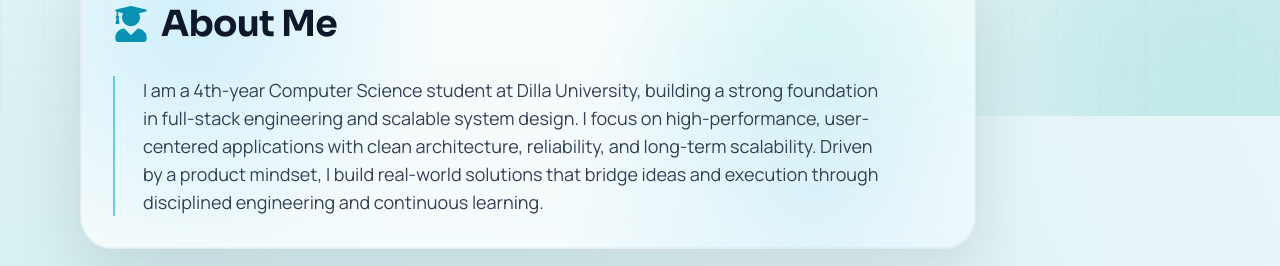
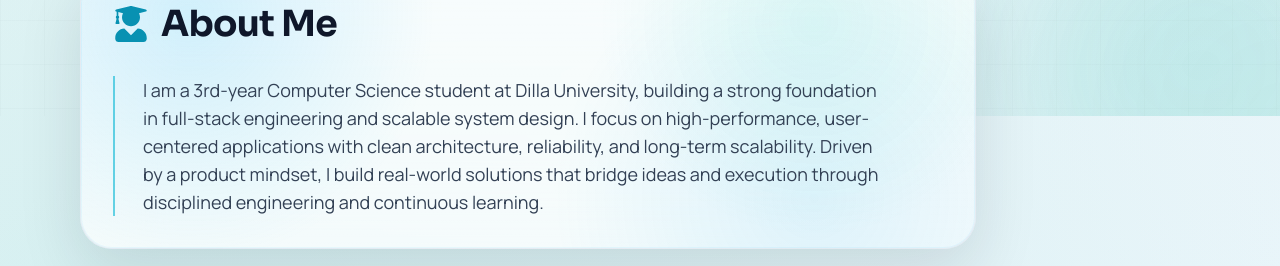
Before and after one commit to kueiyiee/kueiyiee_portfolio, a React (Vite) app: page / in a window 1280 px wide. Shown: the part 684-950 px from the top of the page. Built offline with nearby package versions, Linux system fonts and the light colour scheme; no server answers.

Commit message:
Update portfolioData.js especially class

```diff
--- a/src/data/portfolioData.js
+++ b/src/data/portfolioData.js
@@ -64,7 +64,7 @@ export const experience = [
 ];
 
 export const aboutText =
-  'I am a 4th-year Computer Science student at Dilla University, building a strong foundation in full-stack engineering and scalable system design. I focus on high-performance, user-centered applications with clean architecture, reliability, and long-term scalability. Driven by a product mindset, I build real-world solutions that bridge ideas and execution through disciplined engineering and continuous learning.';
+  'I am a 3rd-year Computer Science student at Dilla University, building a strong foundation in full-stack engineering and scalable system design. I focus on high-performance, user-centered applications with clean architecture, reliability, and long-term scalability. Driven by a product mindset, I build real-world solutions that bridge ideas and execution through disciplined engineering and continuous learning.';
 
 export const education = [
   {
```
